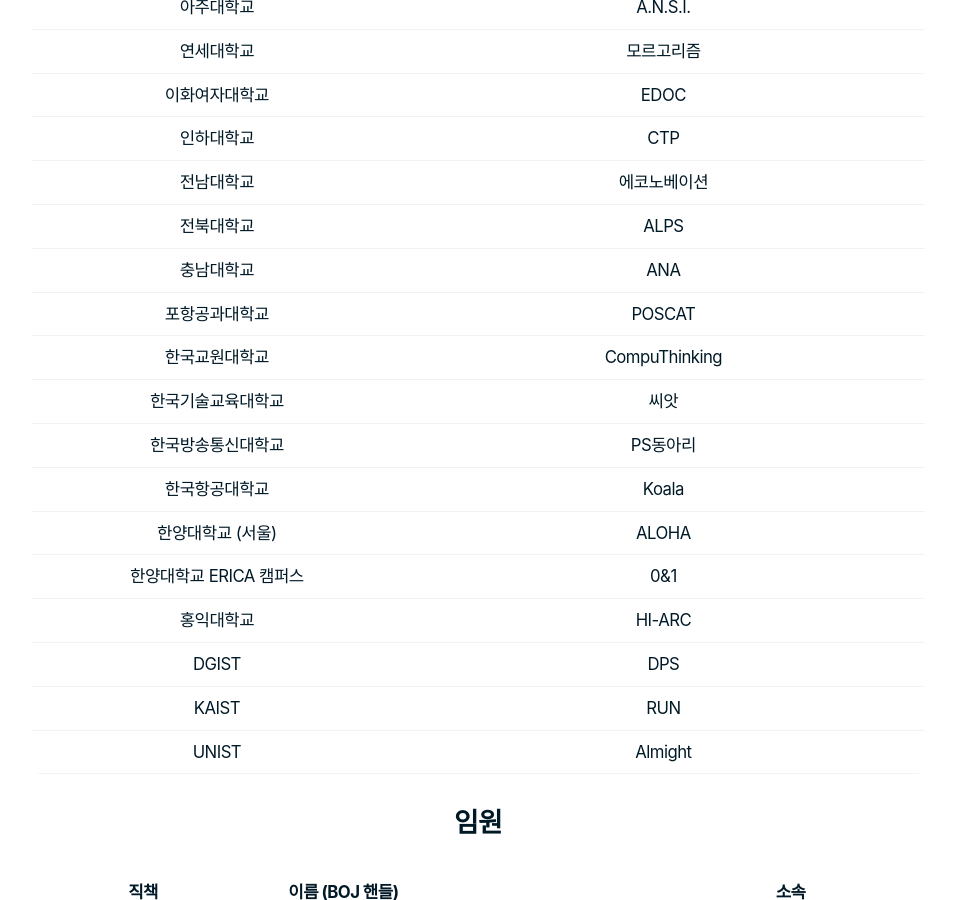
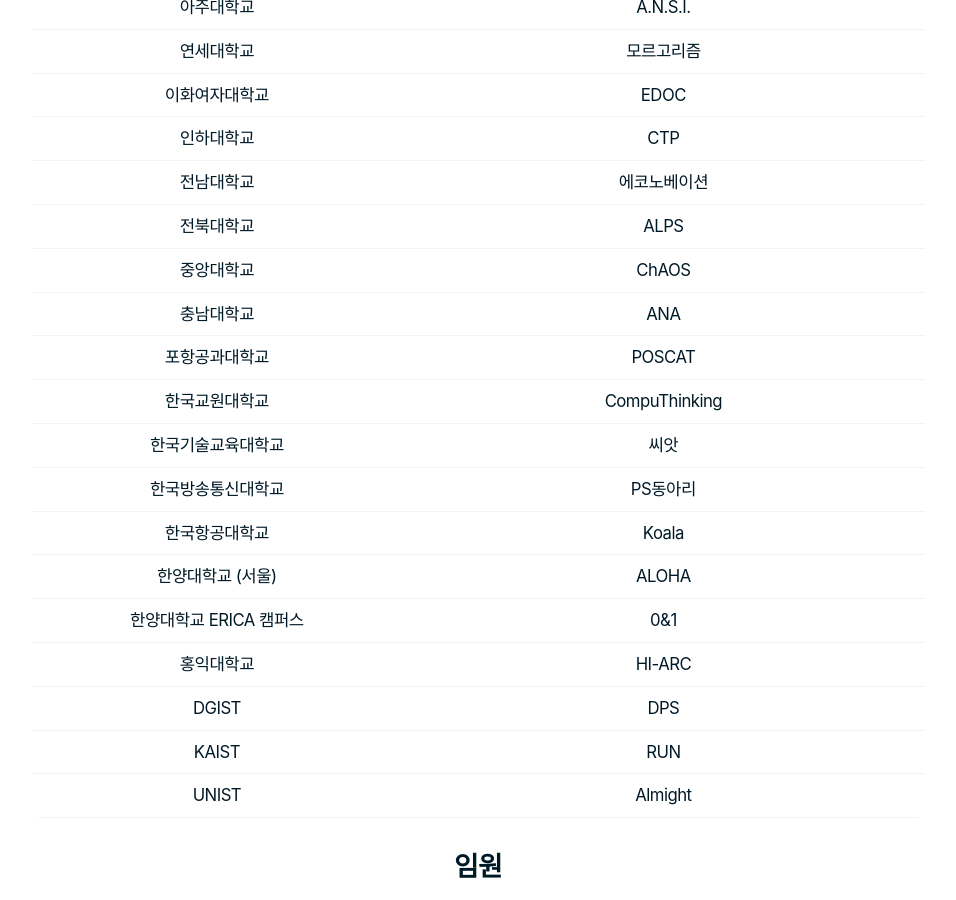
Before and after one commit to ucpcc/main, a Jekyll site: the page built from index.md, in a window 1280 px wide and 900 px high, scrolled down 2312 px. Shown: the whole window, without its empty margins (162-1118 px from the left). Built offline with Jekyll 4.4.1, drawn with Linux system fonts in a browser that asks for light colours; some web fonts are replaced.

Commit message:
chore: add 중앙대학교 ChAOS

```diff
--- a/index.md
+++ b/index.md
@@ -41,6 +41,7 @@ title: 전국 대학생 프로그래밍 대회 동아리 연합
 | 인하대학교 | CTP |
 | 전남대학교 | 에코노베이션 |
 | 전북대학교 | ALPS |
+| 중앙대학교 | ChAOS |
 | 충남대학교 | ANA |
 | 포항공과대학교 | POSCAT |
 | 한국교원대학교 | CompuThinking |
```
